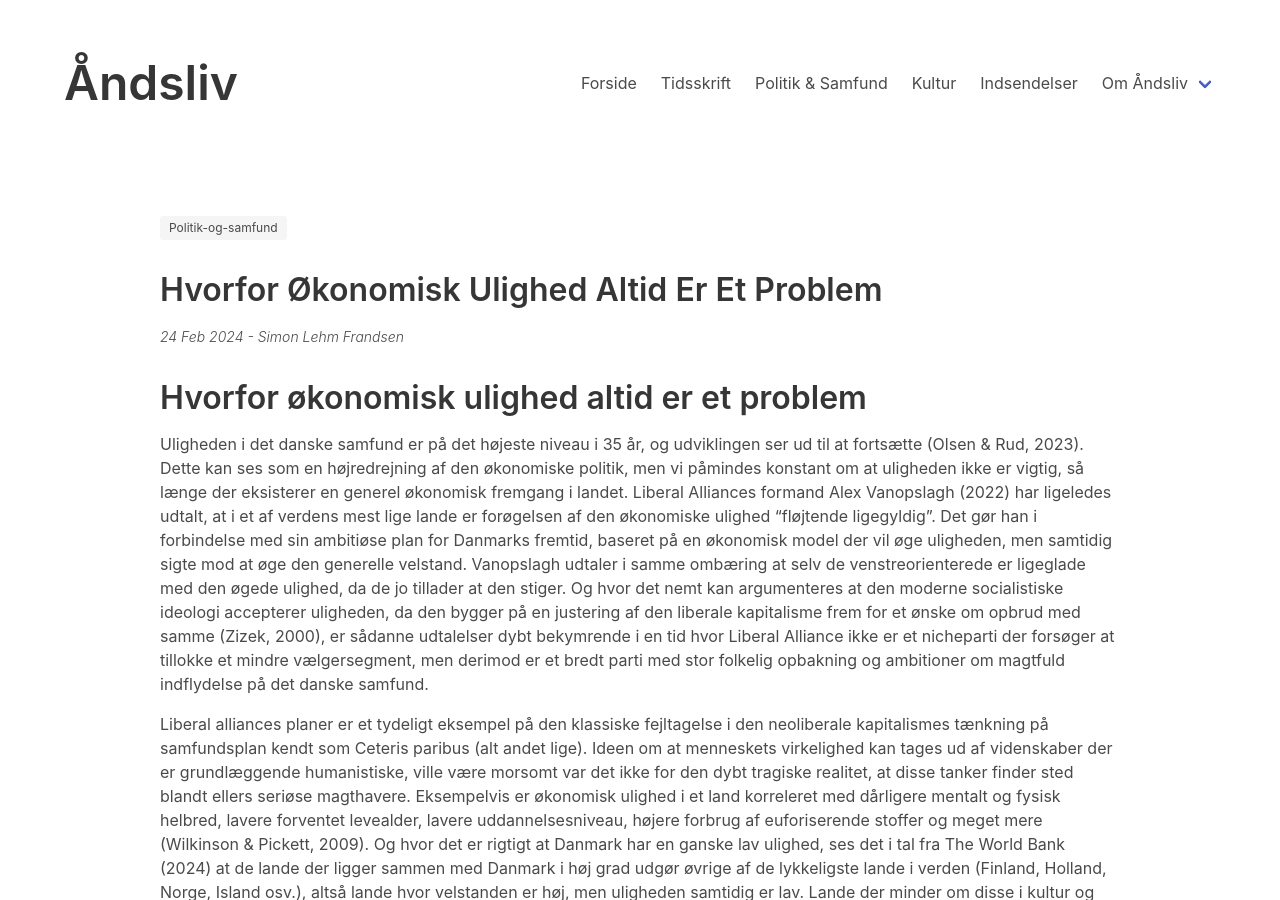
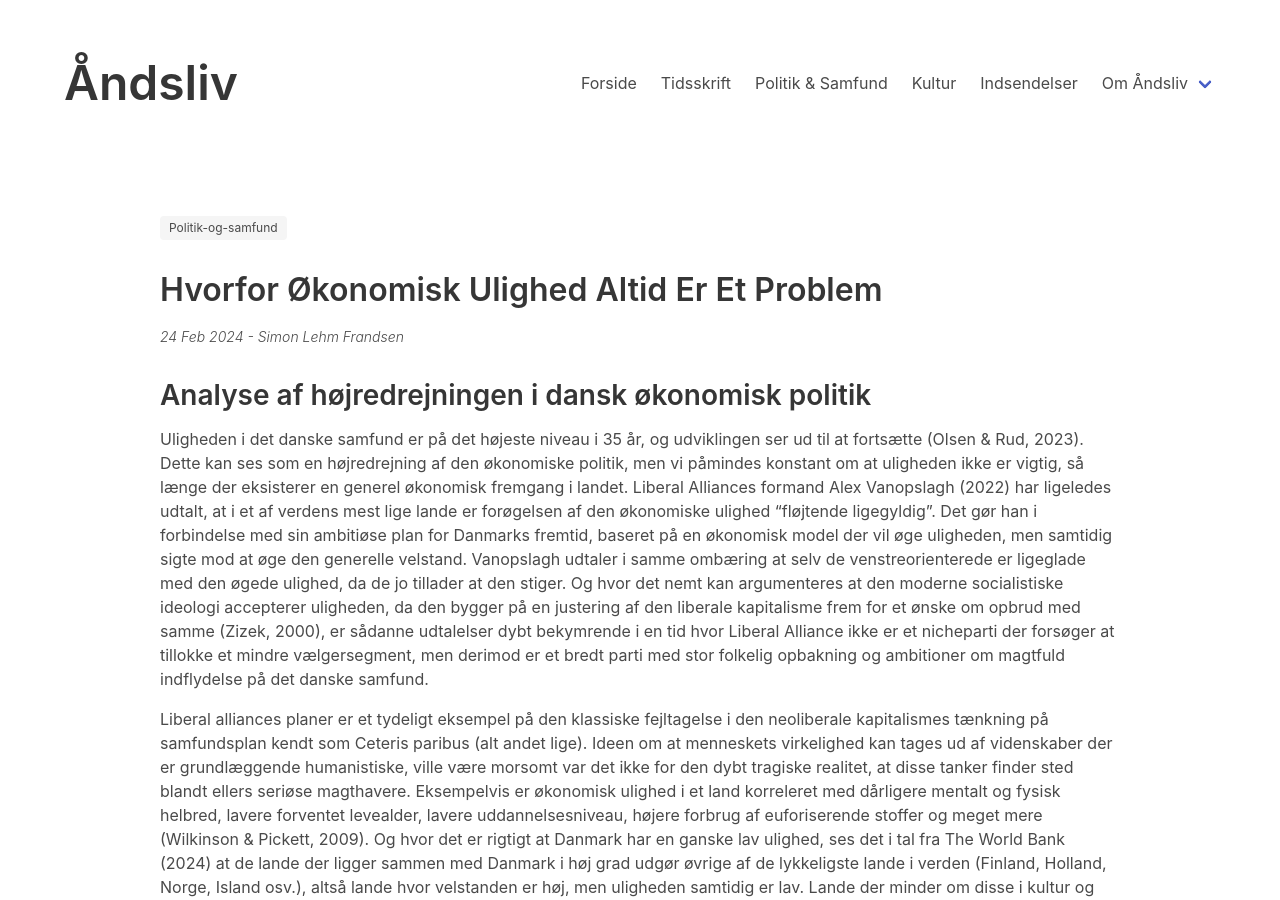
Before and after one commit to Aandsliv/aandsliv, a Jekyll site: the page built from src/_posts/2024-02-24-Hvorfor-økonomisk-ulighed-altid-er-et-problem.md, in a window 1280 px wide and 900 px high. Built offline with Jekyll 4.4.1, drawn with Linux system fonts in a browser that asks for light colours.

Commit message:
Update 2024-02-24-Hvorfor-økonomisk-ulighed-altid-er-et-problem.md (#98)

```diff
--- a/src/_posts/2024-02-24-Hvorfor-økonomisk-ulighed-altid-er-et-problem.md
+++ b/src/_posts/2024-02-24-Hvorfor-økonomisk-ulighed-altid-er-et-problem.md
@@ -4,7 +4,7 @@ abstract: Den økonomiske ulighed i Danmark er rekordhøj, og udviklingen buldre
 subsection: politik-og-samfund
 ---
 
-# Hvorfor økonomisk ulighed altid er et problem
+## Analyse af højredrejningen i dansk økonomisk politik
 
 
 Uligheden i det danske samfund er på det højeste niveau i 35 år, og udviklingen ser ud til at fortsætte (Olsen & Rud, 2023). Dette kan ses som en højredrejning af den økonomiske politik, men vi påmindes konstant om at uligheden ikke er vigtig, så længe der eksisterer en generel økonomisk fremgang i landet. Liberal Alliances formand Alex Vanopslagh (2022) har ligeledes udtalt, at i et af verdens mest lige lande er forøgelsen af den økonomiske ulighed “fløjtende ligegyldig”. Det gør han i forbindelse med sin ambitiøse plan for Danmarks fremtid, baseret på en økonomisk model der vil øge uligheden, men samtidig sigte mod at øge den generelle velstand. Vanopslagh udtaler i samme ombæring at selv de venstreorienterede er ligeglade med den øgede ulighed, da de jo tillader at den stiger. Og hvor det nemt kan argumenteres at den moderne socialistiske ideologi accepterer uligheden, da den bygger på en justering af den liberale kapitalisme frem for et ønske om opbrud med samme (Zizek, 2000), er sådanne udtalelser dybt bekymrende i en tid hvor Liberal Alliance ikke er et nicheparti der forsøger at tillokke et mindre vælgersegment, men derimod er et bredt parti med stor folkelig opbakning og ambitioner om magtfuld indflydelse på det danske samfund.
```
